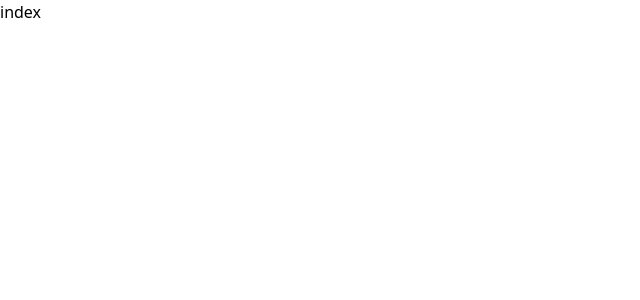
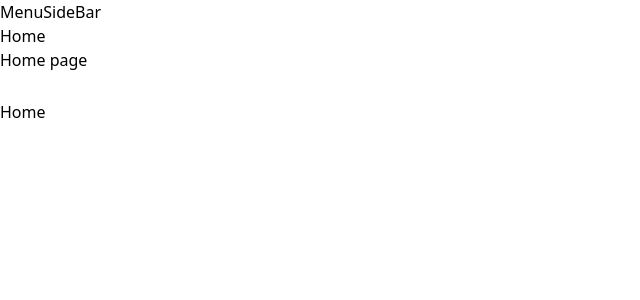
Before and after one commit to walber-vaz/admin-template, a Next.js app: page / in a window 1280 px wide. Shown: the top 300 px of the page, without its empty margins (0-640 px from the left). Built offline with nearby package versions, Linux system fonts and the light colour scheme.

Commit message:
feat: define layout

```diff
--- /dev/null
+++ b/src/components/template/Content.tsx
@@ -0,0 +1,19 @@
+interface ContentProps {
+  children?: React.ReactNode
+}
+
+/**
+ * Render a layout component.
+ *
+ * @param {ContentProps} props - The props for the layout component.
+ * @return {JSX.Element} The rendered layout component.
+ */
+export default function Content({ children }: ContentProps): JSX.Element {
+  return (
+    <div className={`
+      flex flex-col mt-7
+    `}>
+      {children}
+    </div>
+  )
+}
--- /dev/null
+++ b/src/components/template/Header.tsx
@@ -0,0 +1,20 @@
+import Title from "./Title"
+
+interface HeaderProps {
+  title: string
+  subtitle: string
+}
+
+/**
+ * Render a layout component.
+ *
+ * @param {HeaderProps} props - The props for the layout component.
+ * @return {JSX.Element} The rendered layout component.
+ */
+export default function Header({ title, subtitle }: HeaderProps): JSX.Element {
+  return (
+    <header>
+      <Title title={title} subtitle={subtitle} />
+    </header>
+  )
+}
--- /dev/null
+++ b/src/components/template/Layout.tsx
@@ -0,0 +1,27 @@
+import Content from './Content'
+import Header from './Header'
+import MenuAside from './MenuAside'
+
+interface LayoutProps {
+  title: string
+  subtitle: string
+  children?: React.ReactNode
+}
+
+/**
+ * Render a layout component.
+ *
+ * @param {LayoutProps} props - The props for the layout component.
+ * @return {JSX.Element} The rendered layout component.
+ */
+export default function Layout({ title, subtitle, children }: LayoutProps): JSX.Element {
+  return (
+    <section>
+      <MenuAside />
+      <Header title={title} subtitle={subtitle} />
+      <Content>
+        {children}
+      </Content>
+    </section>
+  )
+}
--- /dev/null
+++ b/src/components/template/MenuAside.tsx
@@ -0,0 +1,7 @@
+export default function MenuAside() {
+  return (
+    <aside>
+      <h1>MenuSideBar</h1>
+    </aside>
+  )
+}
--- /dev/null
+++ b/src/components/template/Title.tsx
@@ -0,0 +1,23 @@
+interface TitleProps {
+  title: string
+  subtitle: string
+}
+
+/**
+ * Render a layout component.
+ *
+ * @param {TitleProps} props - The props for the layout component.
+ * @return {JSX.Element} The rendered layout component.
+ */
+export default function Title({ title, subtitle }: TitleProps): JSX.Element {
+  return (
+    <div>
+      <h1 className={`
+
+      `}>{title}</h1>
+      <h2 className={`
+
+      `}>{subtitle}</h2>
+    </div>
+  )
+}
--- a/src/pages/index.tsx
+++ b/src/pages/index.tsx
@@ -1,3 +1,4 @@
+import Layout from '@/components/template/Layout'
 import React from 'react'
 
 /**
@@ -7,6 +8,8 @@ import React from 'react'
  */
 export default function index(): JSX.Element {
   return (
-    <h1>index</h1>
+    <Layout title="Home" subtitle="Home page">
+      <h3>Home</h3>
+    </Layout>
   )
 }
```
